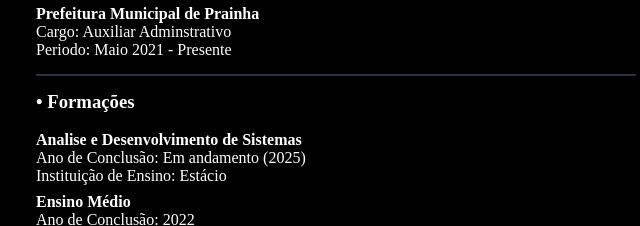
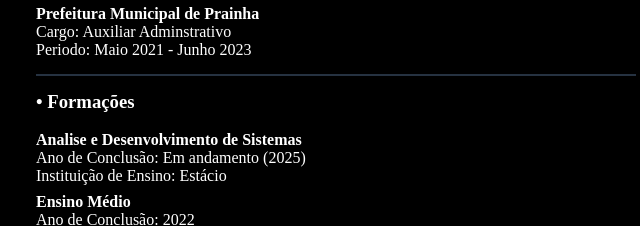
Before and after one commit to Gama-211/Portifolio, a plain HTML site: page index.html in a window 1280 px wide. Shown: the part 1057-1283 px from the top of the page, 304-944 px from the left. Drawn offline with Linux system fonts and the light colour scheme.

Commit message:
outra up

```diff
--- a/index.html
+++ b/index.html
@@ -176,7 +176,7 @@
 
         <h4>Prefeitura Municipal de Prainha</h4>
         <p>Cargo: Auxiliar Adminstrativo</p>
-        <p>Periodo: Maio 2021 - Presente</p>
+        <p>Periodo: Maio 2021 - Junho 2023</p>
     </div>
 
     <div class="formacao">
```
